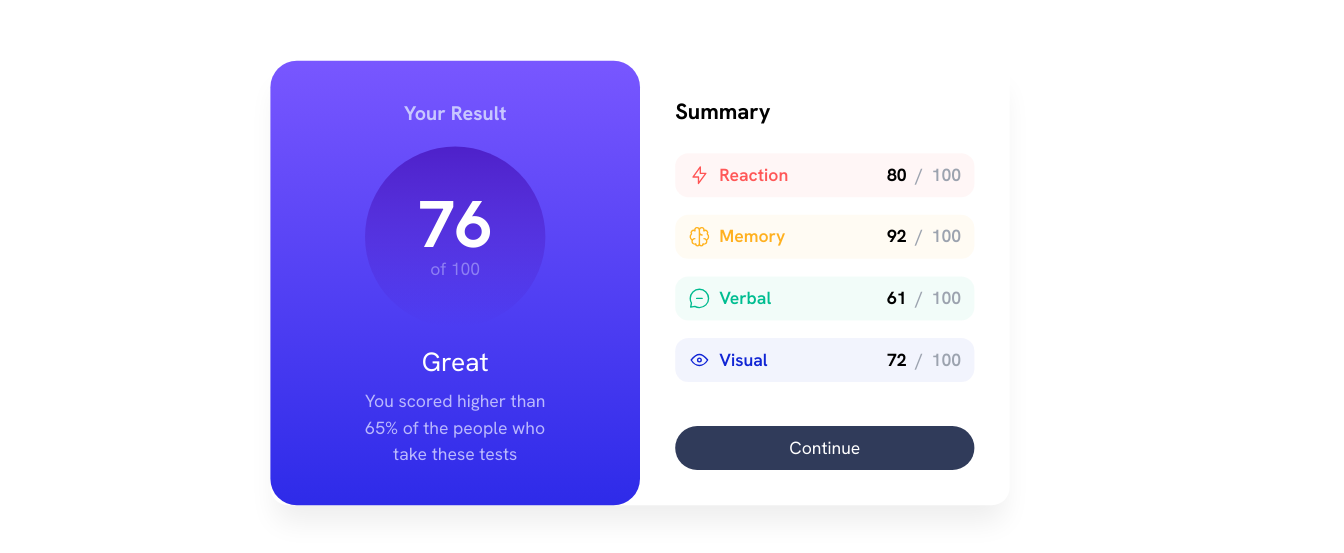
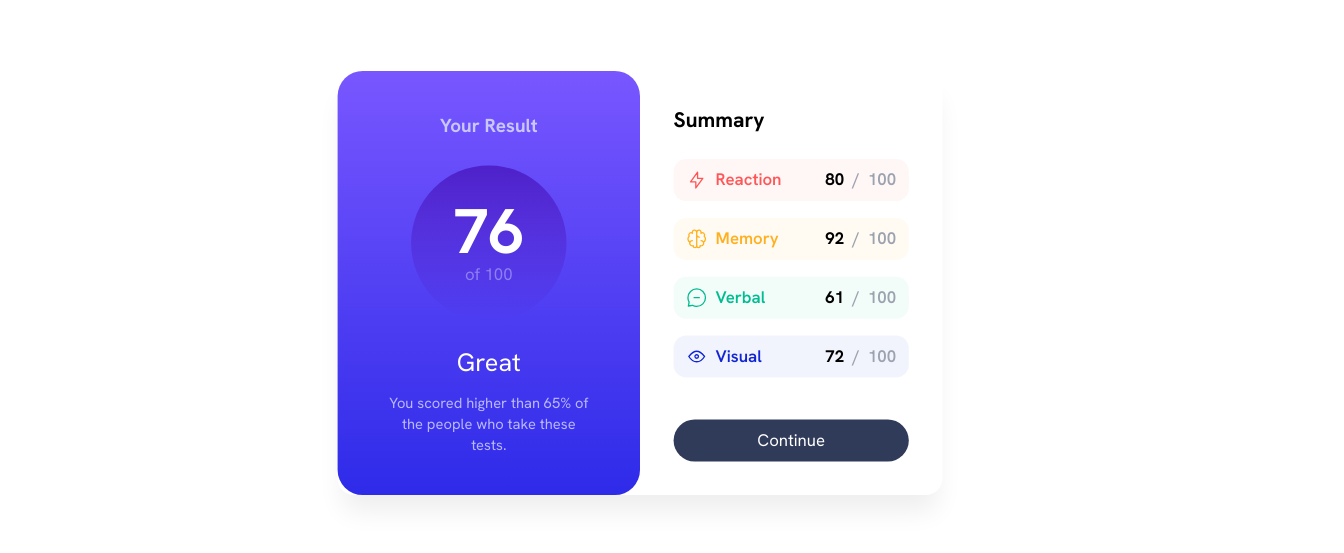
Before and after one commit to slockers37/results-summary-component, a React (Vite) app: page / in a window 1280 px wide. Shown: the part 117-670 px from the top of the page, 1344 px wide, since content can reach past the window. Built offline with nearby package versions, Linux system fonts and the light colour scheme.

Commit message:
final submission

```diff
--- a/src/App.jsx
+++ b/src/App.jsx
@@ -4,12 +4,12 @@ import { clsx } from "clsx";
 
 function App() {
   return (
-    <main className="flex justify-center items-center min-h-screen scale-110">
+    <main className="flex justify-center items-center min-h-screen scale-105">
       <div
         className={clsx(
           "flex flex-col",
           "rounded-2xl shadow-custom",
-          "m-14 max-w-2xl",
+          "m-14 max-w-xl",
           "md:flex-row"
         )}
       >
--- a/src/components/ResultCard.jsx
+++ b/src/components/ResultCard.jsx
@@ -6,29 +6,32 @@ const ResultCard = () => {
       className={clsx(
         "flex flex-col justify-center items-center",
         "bg-gradient-to-b from-gradients-light-slate-blue to-gradients-light-royal-blue",
-        "px-20 py-8 rounded-3xl",
+        "py-2 rounded-3xl",
         "md:w-1/2"
       )}
     >
-      <h1 className="text-neutral-light-lavender font-bold text-lg mb-4">
+      <h1 className="text-neutral-light-lavender font-bold text-lg mb-6 mx-20">
         Your Result
       </h1>
       <div
         className={clsx(
           "flex flex-col items-center",
           "bg-gradient-to-b from-gradients-violet-blue to-gradients-persian-blue",
-          "rounded-full px-12 py-10"
+          "rounded-full px-10 py-8 mx-20"
         )}
       >
         <p className="font-bold text-6xl text-neutral-white">76</p>
         <p className="text-neutral-light-lavender opacity-50">of 100</p>
       </div>
-      <div>
-        <p className="text-neutral-white text-2xl text-center mb-2 mt-4">
-          Great
-        </p>
-        <p className="text-neutral-light-lavender text-center opacity-90">
-          You scored higher than 65% of the people who take these tests
+      <div
+        className={clsx(
+          "flex flex-col justify-center items-center gap-3",
+          "mt-6 px-12"
+        )}
+      >
+        <p className="text-neutral-white text-2xl">Great</p>
+        <p className="text-neutral-light-lavender text-center text-sm opacity-90">
+          You scored higher than 65% of the people who take these tests.
         </p>
       </div>
     </div>
```
